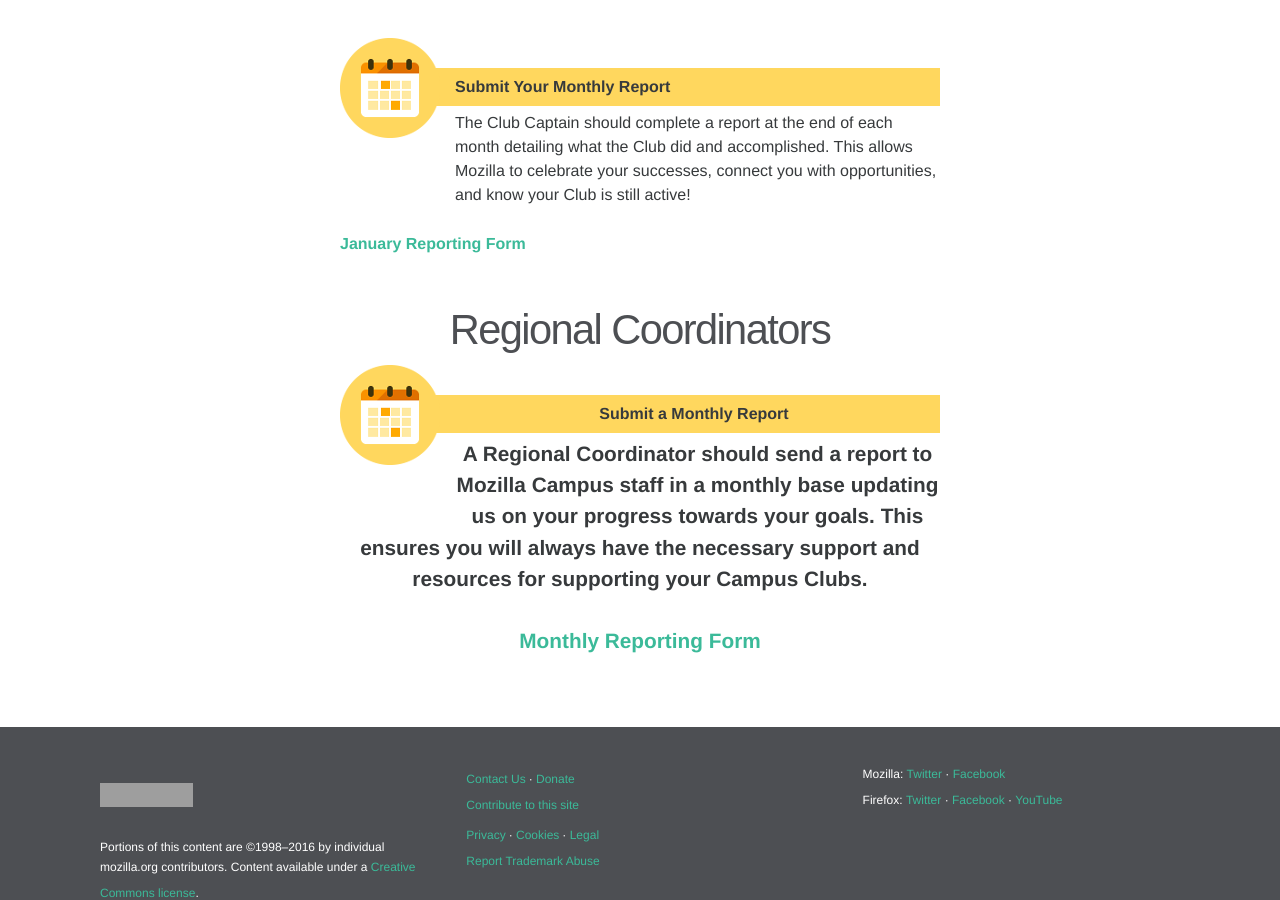
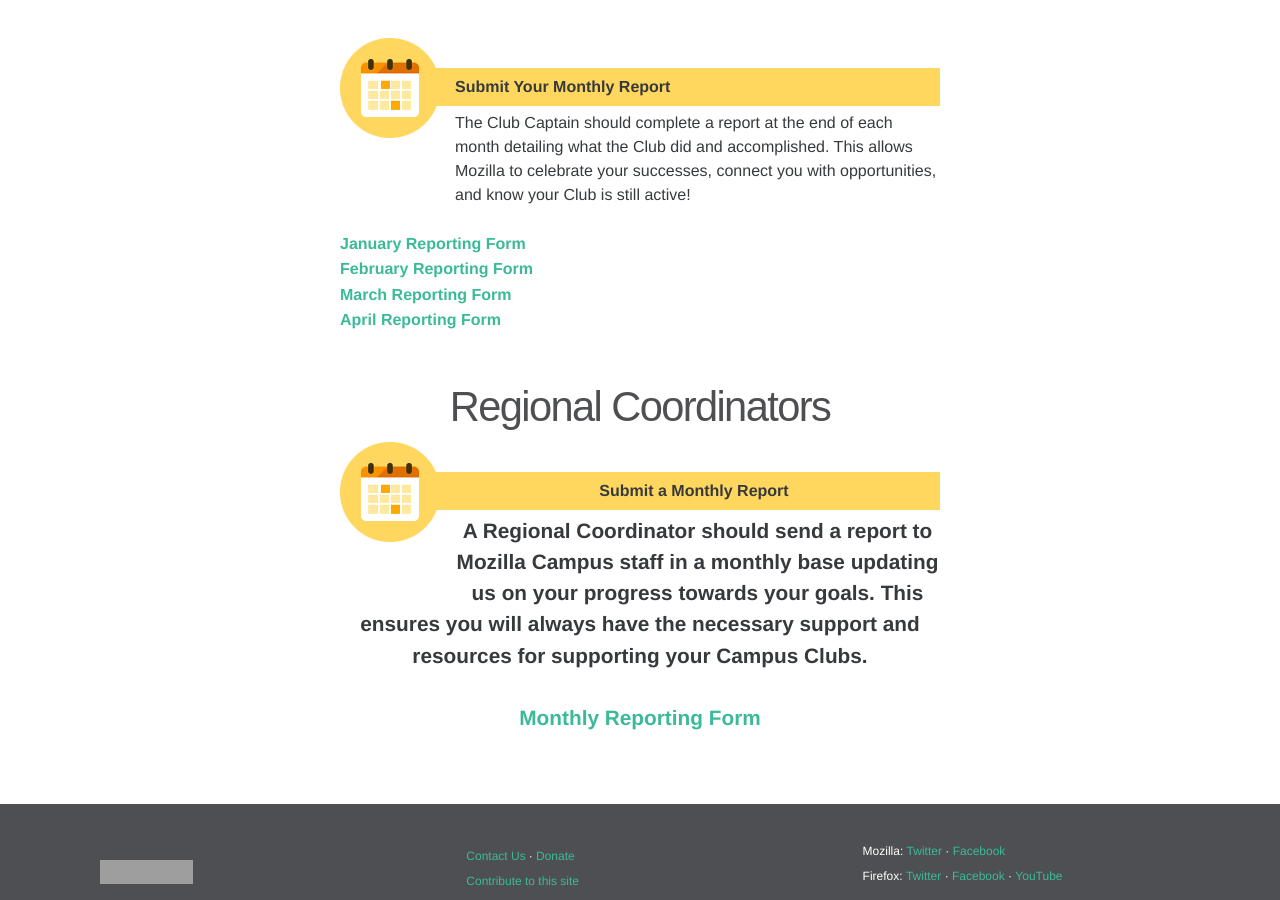
Before and after one commit to mozilla/mozilla-campus-clubs, a Jekyll site: the page built from _pages/report.md, in a window 1280 px wide and 900 px high, scrolled down 477 px. Built offline with Jekyll 4.4.1, drawn with Linux system fonts in a browser that asks for light colours; some web fonts are replaced; grey boxes are pictures that could not be loaded.

Commit message:
Add reporting forms to website

```diff
--- a/_pages/report.md
+++ b/_pages/report.md
@@ -21,6 +21,13 @@ ref: resources
   <br>
   <a href="https://docs.google.com/forms/d/e/1FAIpQLSd873CAwZ1451-4MTs_cALq3hJvx7ei6CkHILf3SN_vGHqWwQ/viewform"> January Reporting Form</a>
   <br>
+  <a href="https://docs.google.com/forms/d/e/1FAIpQLScZBbmM9oMrN4bMrPev3KBUSBoGTbMOxMu6m0BTkIp5L1dzrw/viewform"> February Reporting Form</a>
+  <br>
+  <a href="https://docs.google.com/forms/d/e/1FAIpQLScmN1diGG7VtiopfPSIJ_9PC6BdNDTWw4eWRxOnWfQm1nrQHg/viewform"> March Reporting Form</a>
+  <br>
+  <a href="https://docs.google.com/forms/d/e/1FAIpQLSdmwmWGJek9HxBoWVcUIV3_tYsj_h2tb_Dy11sxdqp-E9OBJA/viewform"> April Reporting Form</a>
+  <br>
+
   </span>
 </div>
 
```
